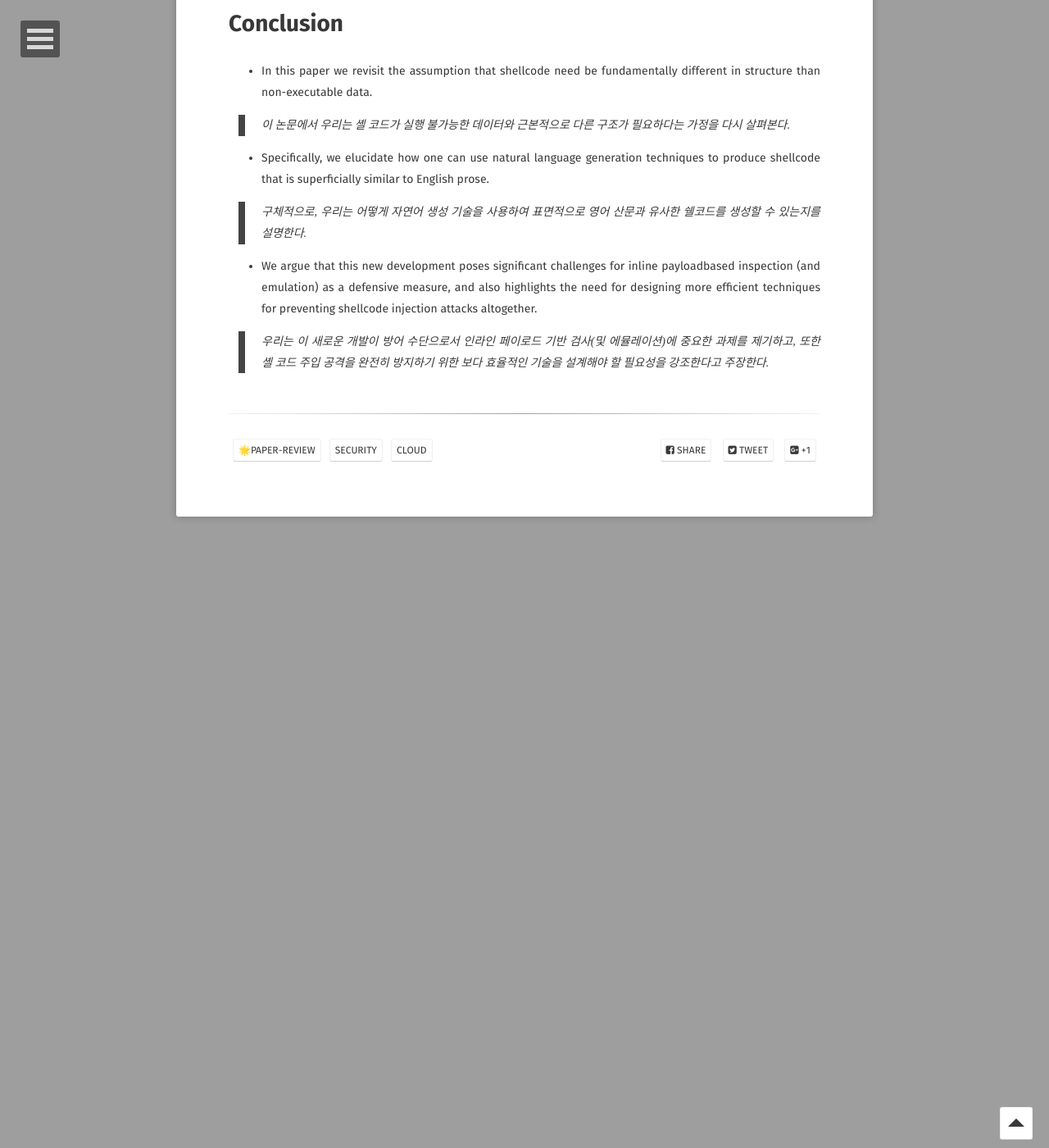
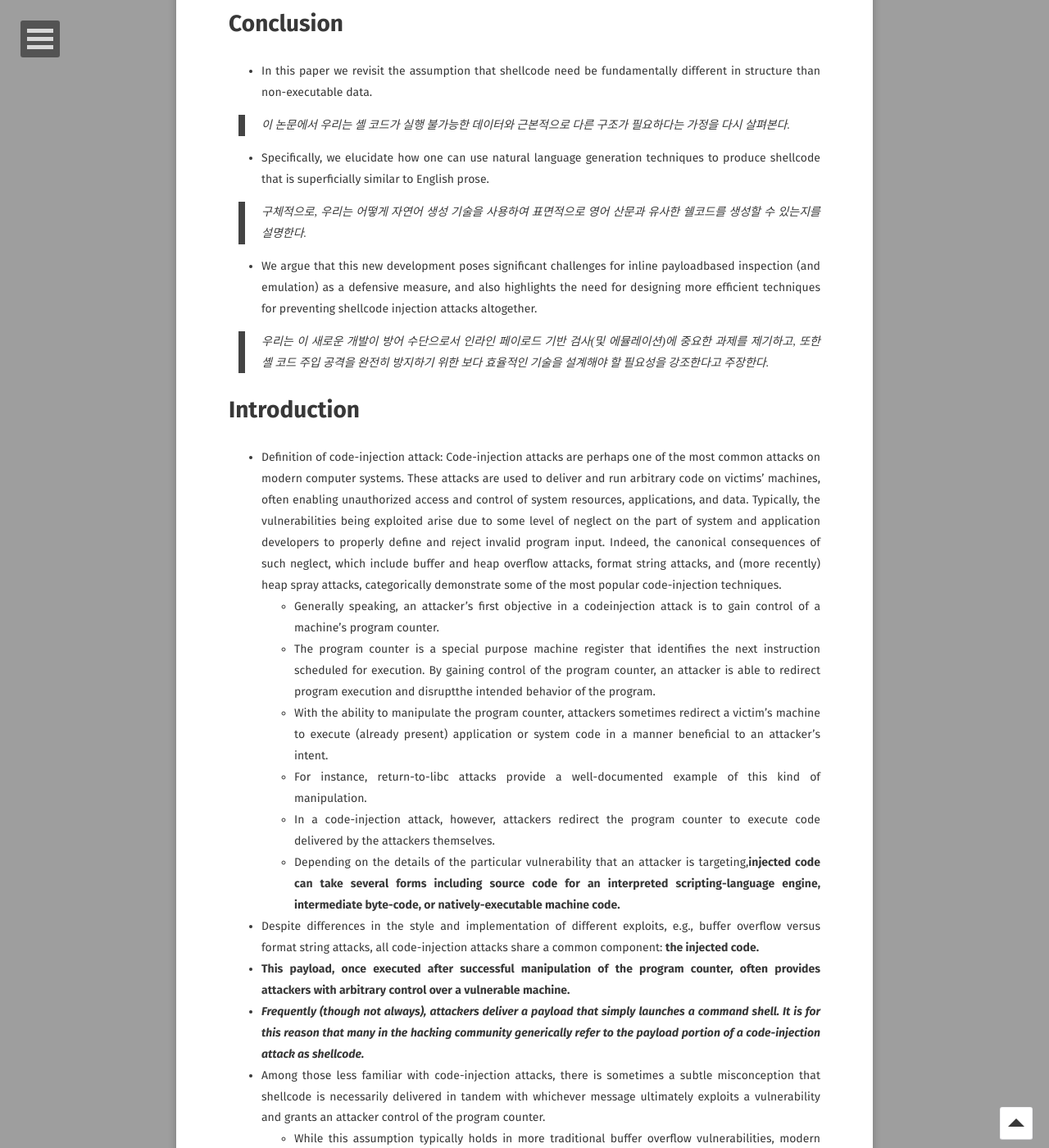
Before and after one commit to leesk212/leesk212.github.io, a Jekyll site: the page built from _posts/2022-11-11-[paper] English Shellcode.md, in a window 1280 px wide and 1400 px high, scrolled down 1644 px. Shown: the whole window at 82% size. Built offline with Jekyll 4.4.1, drawn with Linux system fonts in a browser that asks for light colours; some web fonts are replaced; our own code applies the rules of GitHub Pages for plain Markdown files; comment, search, counter and statistics services are not loaded; before the commit the page ends 2274 px from its top, so only the background shows below that; some of the changed text lies outside the part shown.

Commit message:
Update and rename 2022-11-11-[paper]English Shellcode.md to 2022-11-11-[paper] English Shellcode.md

```diff
--- a/_posts/2022-11-11-[paper]English Shellcode.md
+++ b/_posts/2022-11-11-[paper] English Shellcode.md
@@ -29,3 +29,27 @@ an hour on commodity hardware.
 > 구체적으로, 우리는 어떻게 자연어 생성 기술을 사용하여 표면적으로 영어 산문과 유사한 쉘코드를 생성할 수 있는지를 설명한다.
 * We argue that this new development poses significant challenges for inline payloadbased inspection (and emulation) as a defensive measure, and also highlights the need for designing more efficient techniques for preventing shellcode injection attacks altogether.
 > 우리는 이 새로운 개발이 방어 수단으로서 인라인 페이로드 기반 검사(및 에뮬레이션)에 중요한 과제를 제기하고, 또한 셸 코드 주입 공격을 완전히 방지하기 위한 보다 효율적인 기술을 설계해야 할 필요성을 강조한다고 주장한다.
+
+# Introduction
+* Definition of code-injection attack: Code-injection attacks are perhaps one of the most common attacks on modern computer systems. These attacks are used to deliver and run arbitrary code on victims’ machines, often enabling unauthorized access and control of system resources, applications, and data. Typically, the vulnerabilities
+being exploited arise due to some level of neglect on the part of system and application developers to properly define and reject invalid program input. Indeed, the canonical consequences of such neglect, which include buffer and heap overflow attacks, format string attacks, and (more recently) heap spray attacks, categorically demonstrate some of the most popular code-injection techniques.
+  * Generally speaking, an attacker’s first objective in a codeinjection attack is to gain control of a machine’s program counter.
+  * The program counter is a special purpose machine register that identifies the next instruction scheduled for execution. By gaining control of the program counter, an attacker is able to redirect program execution and disruptthe intended behavior of the program.
+  *  With the ability to manipulate the program counter, attackers sometimes redirect a victim’s machine to execute (already present) application or system code in a manner beneficial to an attacker’s intent.
+  *  For instance, return-to-libc attacks provide a well-documented example of this kind of manipulation.
+  *  In a code-injection attack, however, attackers redirect the program counter to execute code delivered by the attackers themselves.
+  *  Depending on the details of the particular vulnerability that an attacker is targeting,**injected code can take several forms including source code for an interpreted scripting-language engine, intermediate byte-code, or natively-executable machine code.**
+*  Despite differences in the style and implementation of different exploits, e.g., buffer overflow versus format string attacks, all code-injection attacks share a common component: **the injected code.**
+  *  **This payload, once executed after successful manipulation of the program counter, often provides attackers with arbitrary control over a vulnerable machine.**
+  * **_Frequently (though not always), attackers deliver a payload that simply launches a command shell. It is for this reason that many in the hacking community generically refer to the payload portion of a code-injection attack as shellcode._**
+* Among those less familiar with code-injection attacks, there is sometimes a subtle misconception that shellcode is necessarily delivered in tandem with whichever message ultimately exploits a vulnerability and grants an attacker control of the program counter.
+  * While this assumption typically holds in more traditional buffer overflow vulnerabilities, modern attacks demonstrate that attackers have developed numerous techniques to covertly deliver (and ultimately store into memory) shellcode separately from and prior to triggering the exploit.
+  * For instance, if an attacker can manipulate memory at a known heap address, they may store their shellcode there, using its address later when overwriting a return address on the stack.
+  * **We draw attention to this distinction because our use of the term shellcode in this paper specifically denotes the injected code irrespective of individual attacks or vulnerabilities. **
+* Typically, shellcode takes the form of directly executable machine code, and consequently, several defensive measures that attempt to detect its presence, or prevent its execution altogether, have been proposed.
+  * Indeed, automated inspection of user input, system memory, or network traffic for content that appears statistically or superficially executable are now common.
+  * However, as expected, a number of techniques have been developed that circumvent these protective measures, or make their job far more difficult (e.g., polymorphism).
+* Recently, it has been suggested that even polymorphic shellcode is constrained by an essential component: the decoder.
+  * The argument is that the decoder is a necessary and executable companion to encoded shellcode, enabling the encoded portion of the payload to undergo an inverse transformation to its original and executable form.
+  * Since the decoder must be natively executable, the prevailing thought is that we can detect its presence assuming that this portion of the payload will bear some identifiable features not common to valid or non-executable data.
+  * It is this assumption—that shellcode is fundamentally different in structure than non-executable payload data—that continues to drive some avenues of contemporary research (e.g., [27, 16, 15, 26]).
```
